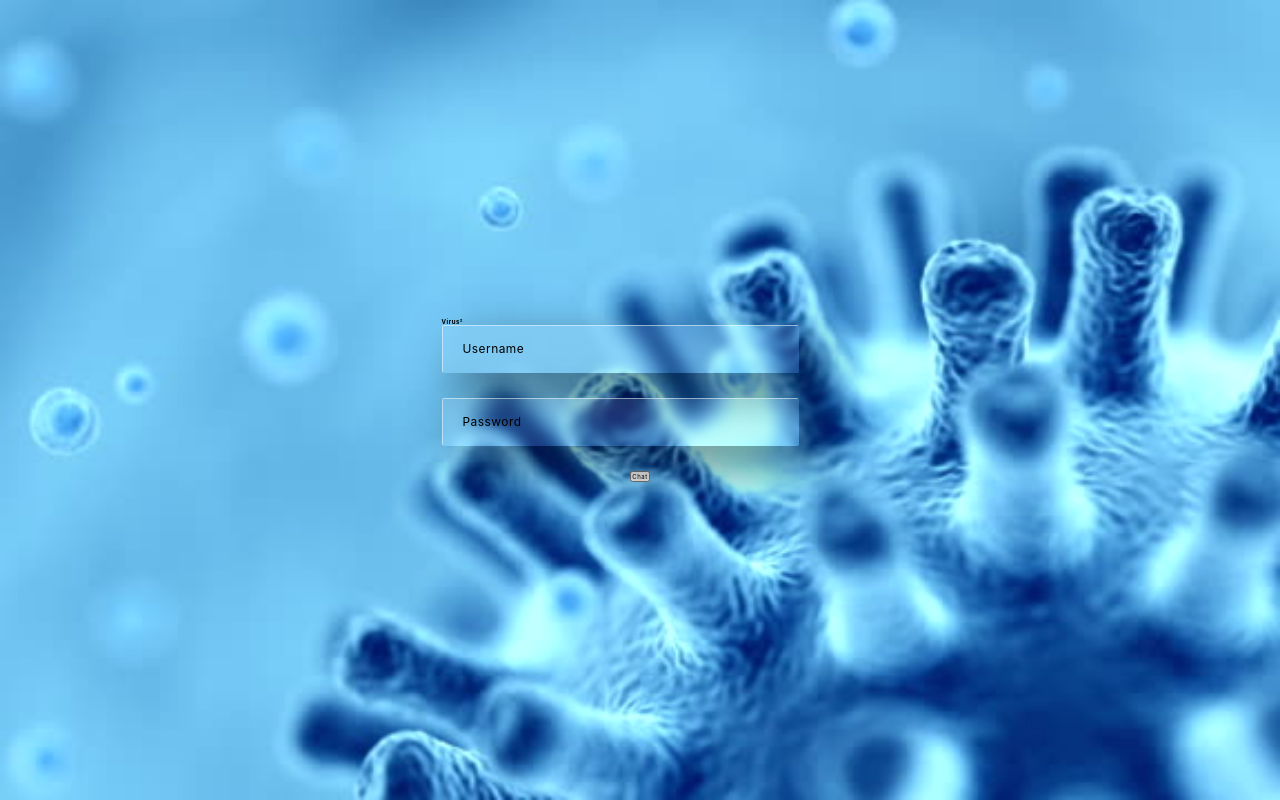
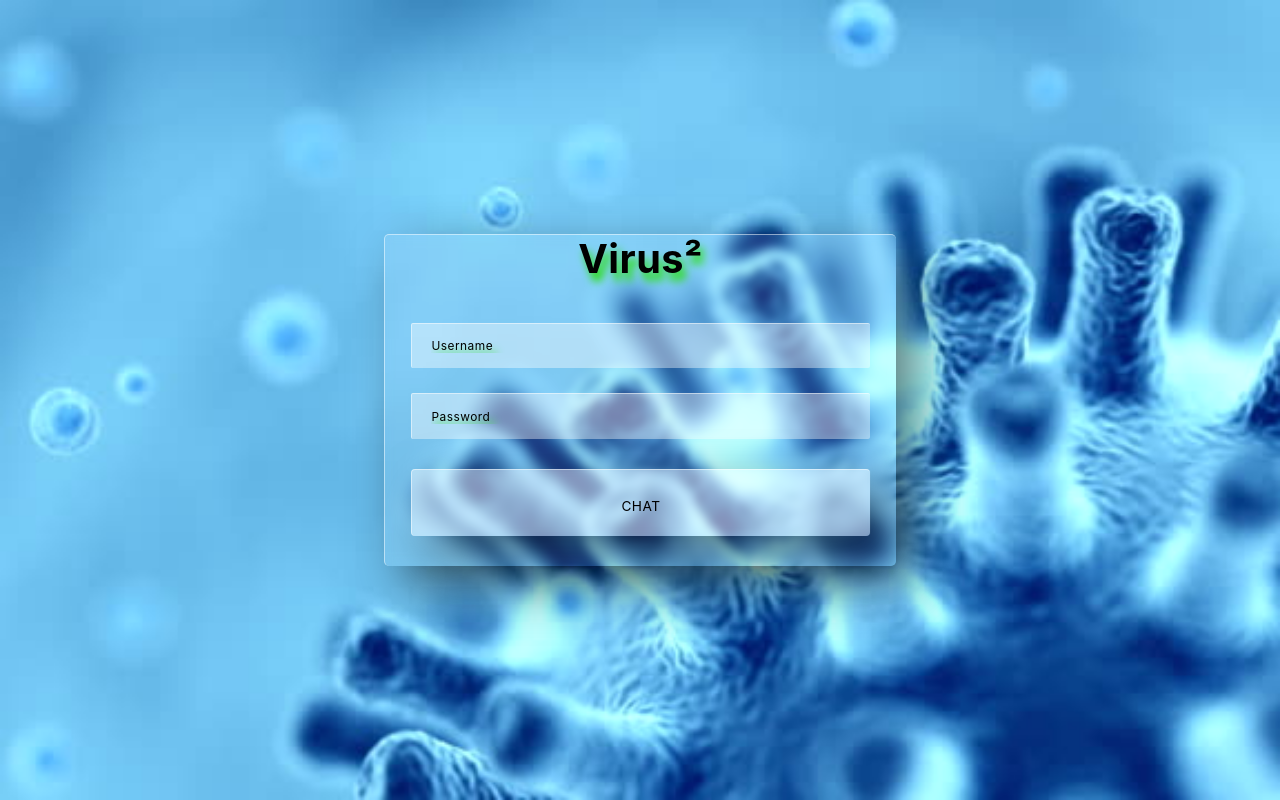
Before and after one commit to lroberts77/Virus, a React (Create React App) app: page / in a window 1280 px wide. Built offline with nearby package versions, Linux system fonts and the light colour scheme.

Commit message:
added css styling for login form

```diff
--- a/src/App.css
+++ b/src/App.css
@@ -168,24 +168,72 @@
 	margin: 0 auto;
   padding: 1.5rem 2rem;
   border-radius: 0.2rem;
-  background-color: rgba(255, 255, 255, 0.1);
+  /* background-color: rgba(255, 255, 255, 0.1);
   backdrop-filter: blur(5px);
   box-shadow: 20px 20px 50px rgba(0, 0, 0, 0.5);
   border-top: 1px solid rgba(255, 255, 255, 0.5);
-  border-left: 1px solid rgba(255, 255, 255, 0.5);
+  border-left: 1px solid rgba(255, 255, 255, 0.5); */
+  background-color: rgba(255, 255, 255, 0.4);
   width: 90%;
-  display: center;
-  border-bottom: 0.3rem solid transparent;
-  border-right: 0.3rem solid transparent;
+  display: block;
+border: transparent;
+border-top: 1px solid rgba(255, 255, 255, 0.5);
+border-left: 1px solid rgba(255, 255, 255, 0.5);
   transition: all 0.3s;
   outline: none;
   margin-bottom: 25px;
 }
 
 .form {
-  width: 40rem;
+  width: 40%;
+  border-radius: 0.2rem;
+  /* background-color: rgba(0, 12, 122); */
+  /* backdrop-filter: blur(10px); */
+  background-color: rgba(255, 255, 255, 0.1);
+  backdrop-filter: blur(5px);
+  box-shadow: 20px 20px 50px rgba(0, 0, 0, 0.5);
+  border-top: 1px solid rgba(255, 255, 255, 0.5);
+  border-left: 1px solid rgba(255, 255, 255, 0.5);
+  padding-bottom: 25px;
+  border-radius: 5px;
+  outline: none;
 }
 
 ::placeholder {
   color: black;
+  text-shadow: 4px 8px 8px #23e000;
 }
+
+.title {
+  text-align: center;
+  color: black;
+  text-shadow: 4px 8px 8px #23e000;
+  margin-bottom: 4rem;
+  width: 100%;
+  font-size: 4rem;
+}
+
+.button {
+  border-radius: 4px;
+  border: none;
+  background-color: rgba(255, 255, 255, 0.4);
+  backdrop-filter: blur(5px);
+  box-shadow: 20px 20px 50px rgba(0, 0, 0, 0.5);
+  border-top: 1px solid rgba(255, 255, 255, 0.5);
+  border-left: 1px solid rgba(255, 255, 255, 0.5);
+  color: black;
+  text-align: center;
+  text-transform: uppercase;
+  font-size: 22px;
+  padding: 20px;
+  width: 200px;
+  transition: all 0.4s;
+  cursor: pointer;
+  margin: 5px;
+  width: 90%;
+}
+
+.button-text {
+  color: black;
+  text-shadow: 4px 8px 8px #23e000;
+}
--- a/src/components/LoginForm.jsx
+++ b/src/components/LoginForm.jsx
@@ -40,7 +40,7 @@ const LoginForm = () => {
                     <input type="password" value={password} onChange={(e) => setpassword(e.target.value)} className="input" placeholder="Password" required />
                     <div align="center">
                         <button type="submit" className="button">
-                            <span>Chat</span>
+                            <span>CHAT</span>
                         </button>
                     </div>
                 </form>
```
Also changed, not shown: 1 other file (tests, documents, lock files or other folders).
